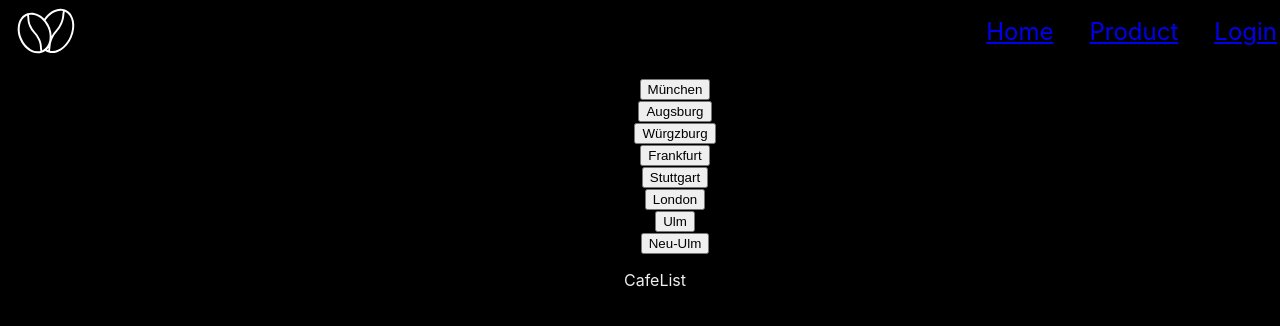
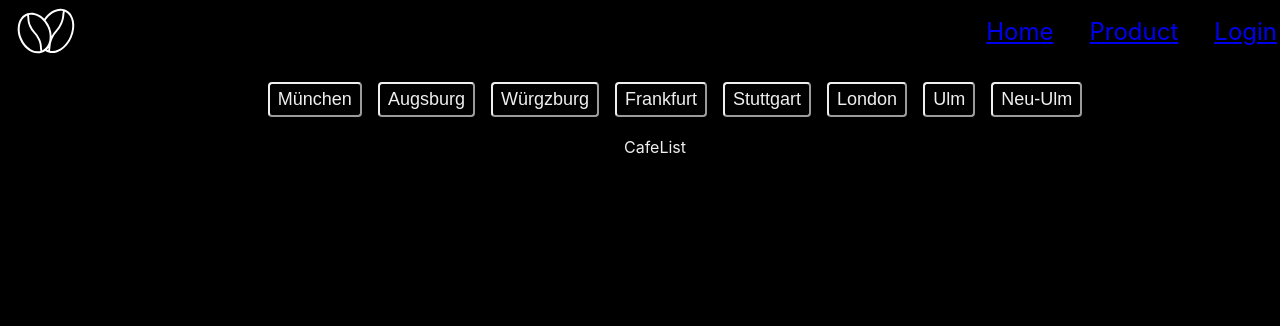
Before and after one commit to Khaanh/MyGastroTrip, a React (Create React App) app: page / in a window 1280 px wide. Shown: the top 326 px of the page. Built offline with nearby package versions, Linux system fonts and the light colour scheme.

Commit message:
Create new component citiesWidget

```diff
--- /dev/null
+++ b/src/components/CitiesWidget.jsx
@@ -0,0 +1,26 @@
+import styles from "./CitiesWidget.module.css";
+
+const listOfCities = [
+	"München",
+	"Augsburg",
+	"Würgzburg",
+	"Frankfurt",
+	"Stuttgart",
+	"London",
+	"Ulm",
+	"Neu-Ulm",
+];
+
+export default function CitiesWidget() {
+	return (
+		<ul className={styles.list}>
+			{listOfCities.map((item) => (
+				<li className={styles.listItem}>
+					<button className={styles.btn} role="button">
+						{item}
+					</button>
+				</li>
+			))}
+		</ul>
+	);
+}
--- /dev/null
+++ b/src/components/CitiesWidget.module.css
@@ -0,0 +1,20 @@
+.list {
+	display: flex;
+	justify-content: center;
+	align-items: center;
+}
+
+.listItem {
+	margin: 4px 8px;
+}
+
+.btn {
+	font-size: 18px;
+	line-height: 1.25;
+	padding: 4px 8px;
+	cursor: pointer;
+	border-radius: 4px;
+	background-color: transparent;
+	color: #efefef;
+	border-color: #efefef;
+}
--- a/src/pages/Homepage.jsx
+++ b/src/pages/Homepage.jsx
@@ -1,30 +1,12 @@
 import CafeList from "../components/CafeList";
+import CitiesWidget from "../components/CitiesWidget";
 import PageNav from "../components/PageNav";
-
-const listOfCities = [
-	"München",
-	"Augsburg",
-	"Würgzburg",
-	"Frankfurt",
-	"Stuttgart",
-	"London",
-	"Ulm",
-	"Neu-Ulm",
-];
 
 export default function Homepage() {
 	return (
 		<div>
 			<PageNav />
-
-			<ul>
-				{listOfCities.map((item) => (
-					<li>
-						<button role="button">{item}</button>
-					</li>
-				))}
-			</ul>
-
+			<CitiesWidget />
 			<CafeList />
 		</div>
 	);
```
